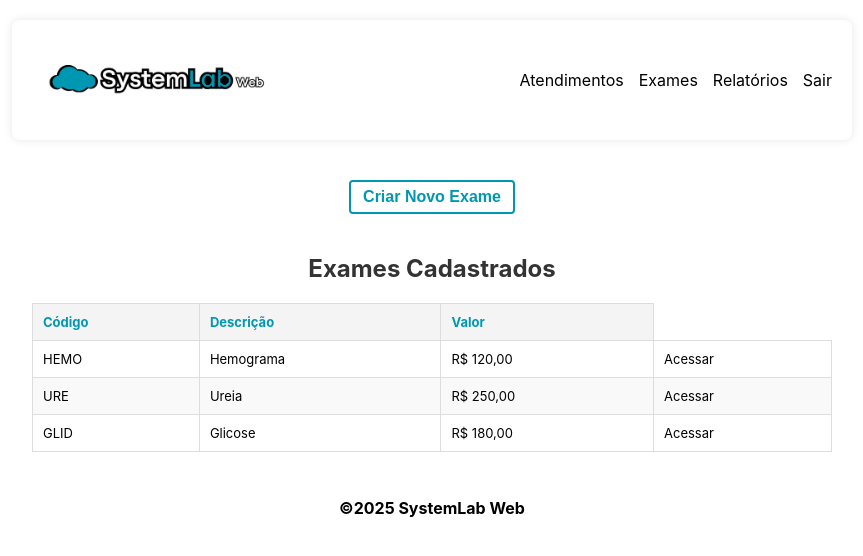
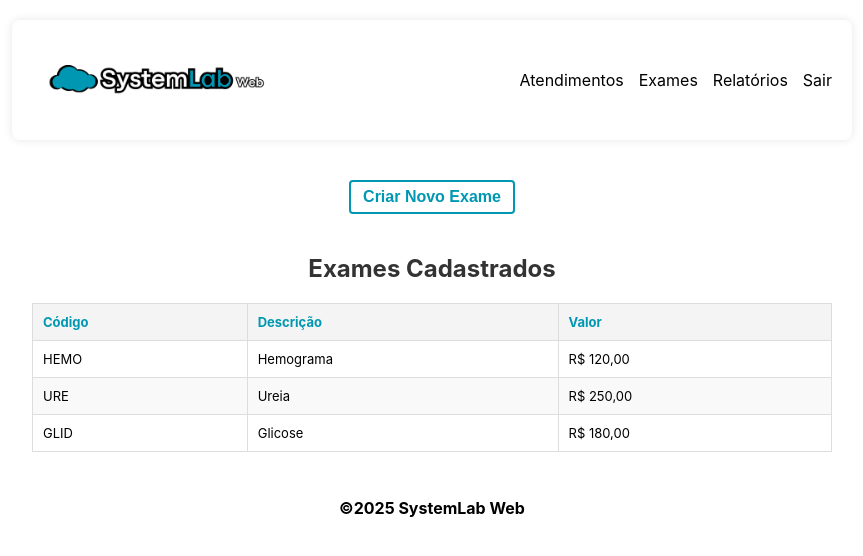
Before and after one commit to CoderRocha/systemlab-web, a React (Create React App) app: page /exames in a window 1280 px wide. Shown: the top 556 px of the page, without its empty margins (208-1071 px from the left). Built offline with nearby package versions, Linux system fonts and the light colour scheme; the HTML template or start-up script is replaced by a standard one.

Commit message:
removed unused option to access exams

```diff
--- a/src/components/exames/Exames.js
+++ b/src/components/exames/Exames.js
@@ -33,19 +33,16 @@ export default function Exames() {
                 <td>HEMO</td>
                 <td>Hemograma</td>
                 <td>R$ 120,00</td>
-                <td>Acessar</td>
               </tr>
               <tr>
                 <td>URE</td>
                 <td>Ureia</td>
                 <td>R$ 250,00</td>
-                <td>Acessar</td>
               </tr>
               <tr>
                 <td>GLID</td>
                 <td>Glicose</td>
                 <td>R$ 180,00</td>
-                <td>Acessar</td>
               </tr>
             </tbody>
           </table>
```
